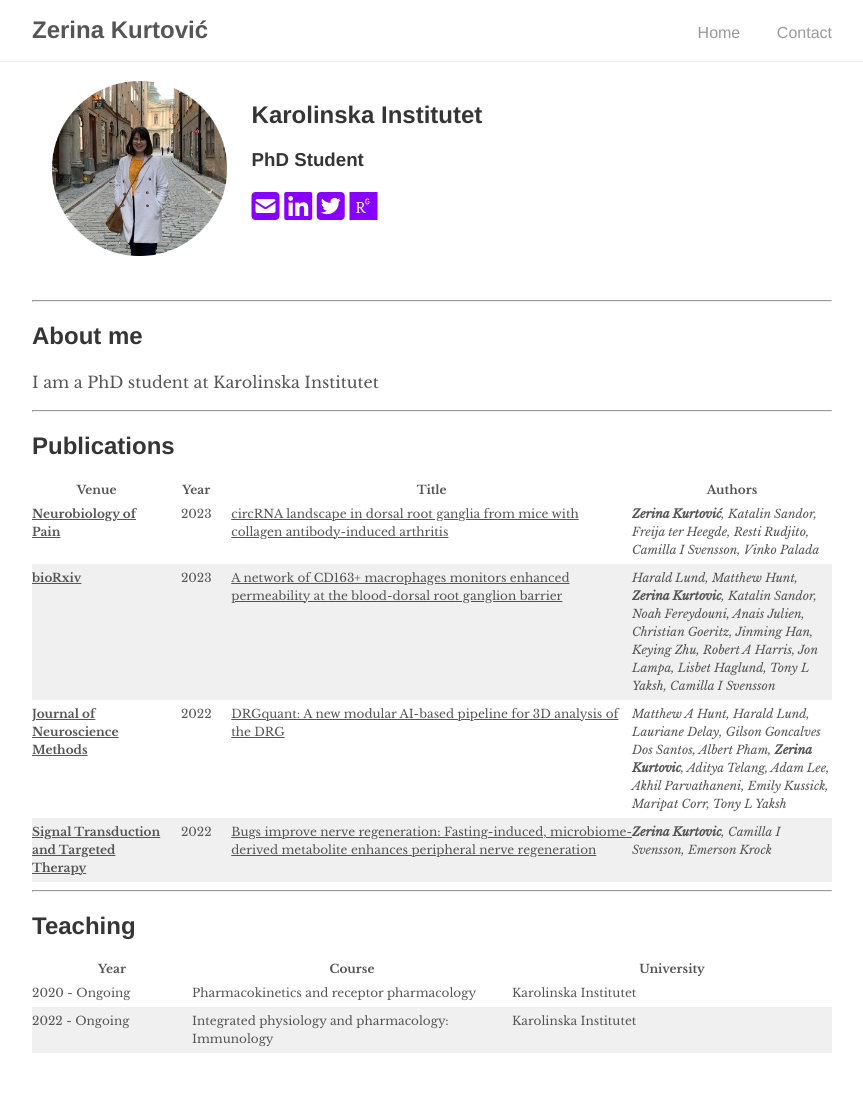
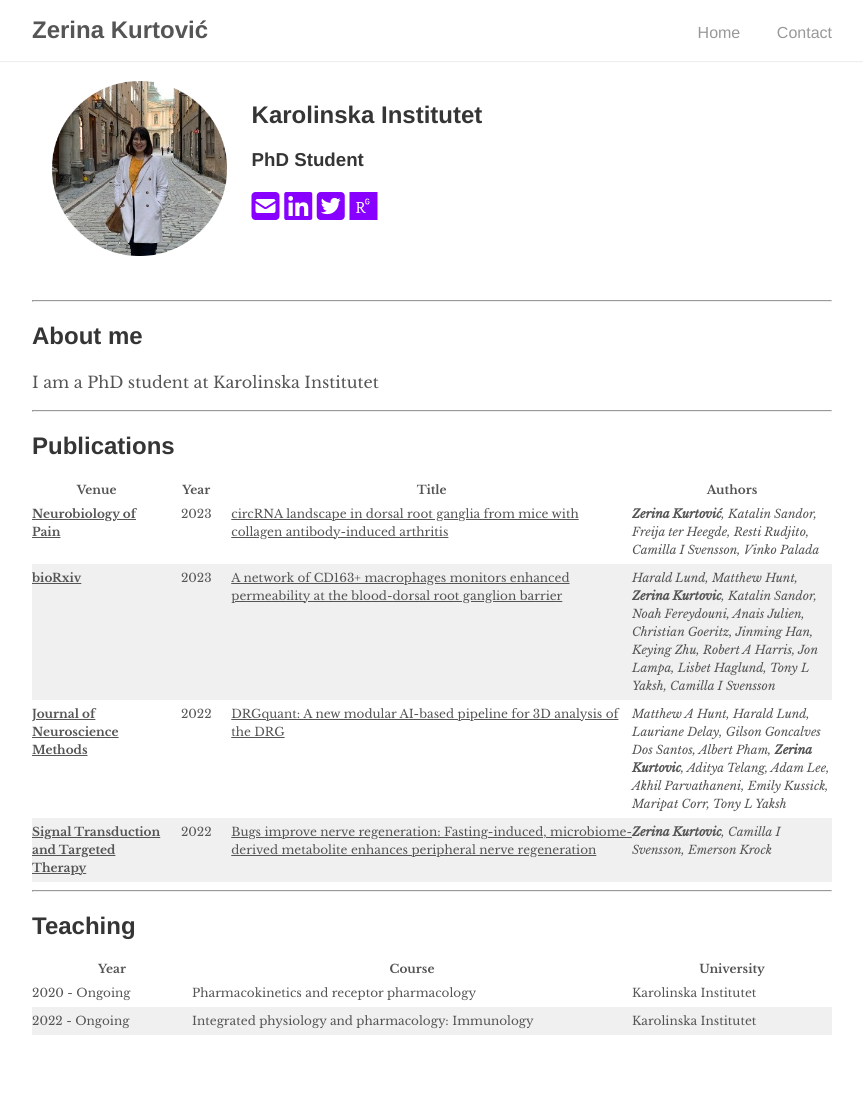
Before and after one commit to ZerinaKurtovic/zerinakurtovic.github.io, a Jekyll site: the page built from index.md, in a window 1280 px wide. Shown: the whole page, without its empty margins (208-1071 px from the left). Built offline with Jekyll 4.4.1, drawn with Linux system fonts in a browser that asks for light colours; nearby versions of some CDN libraries; a style sheet for code colours, icons or effects is not loaded.

Commit message:
Update various

```diff
--- a/_includes/teaching.html
+++ b/_includes/teaching.html
@@ -5,8 +5,8 @@
 	<table class="tab_scrollable">
 		<colgroup>
 			<col width="20%" style="min-width:60px;"/>
-			<col width="40%" style="min-width:200px;"/>
-			<col width="40%" style="min-width:200px;"/>
+			<col width="55%" style="min-width:300px;"/>
+			<col width="25%" style="min-width:150px;"/>
 		</colgroup>
 		<thead>
 			<tr class="header">
```
